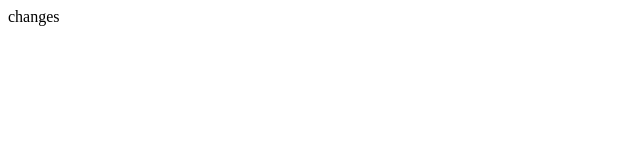
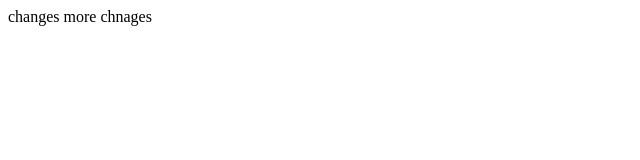
Before and after one commit to javadkhosravi7/lecture1, a plain HTML site: page index.html in a window 1280 px wide. Shown: the whole page, without its empty margins (0-640 px from the left). Drawn offline with Linux system fonts and the light colour scheme.

Commit message:
more changes Added

```diff
--- a/index.html
+++ b/index.html
@@ -5,5 +5,6 @@
     </head>
     <body>
         changes
+        more chnages
     </body>
 </html>
```
